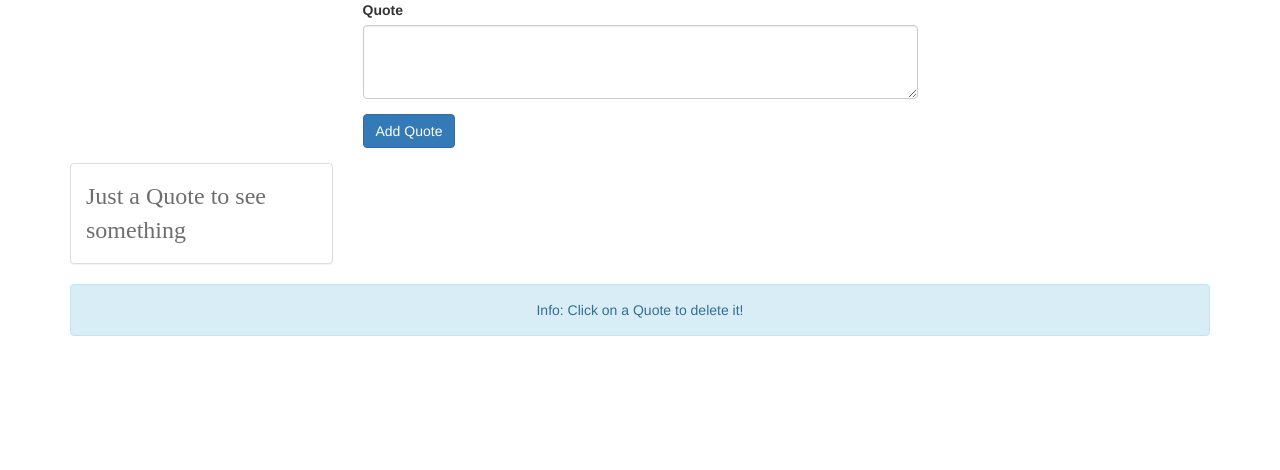
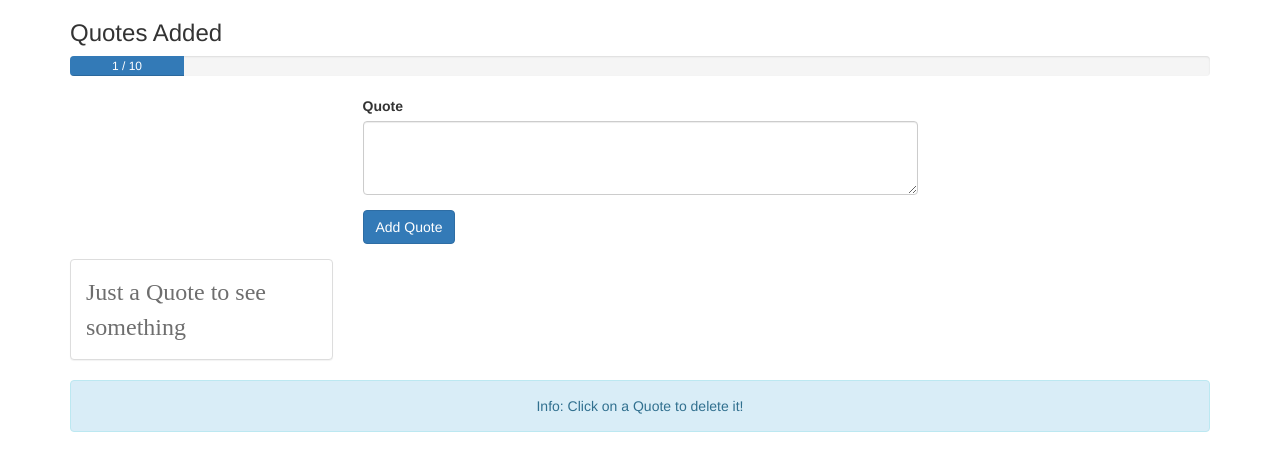
Before and after one commit to shkigor/vue-10-second-course-project-wonderful-quotes, a Vue app: page / in a window 1280 px wide. Shown: the top 470 px of the page. Built offline with nearby package versions, Linux system fonts and the light colour scheme; a web font is replaced by a local one.

Commit message:
147. Controlling Quotes with a Progress Bar

```diff
--- a/src/App.vue
+++ b/src/App.vue
@@ -1,5 +1,6 @@
 <template>
     <div class="container">
+        <app-header :quoteCount="quotes.length" :maxQuotes="maxQuotes"></app-header>
         <app-new-quote @quoteAdded="newQuote"></app-new-quote>
         <app-quote-grid :quotes="quotes" @quoteDeleted="deleteQuote"></app-quote-grid>
         <div class="row">
@@ -13,6 +14,7 @@
 <script>
 import QuoteGrid from './components/QuoteGrid';
 import NewQuote from './components/NewQuote';
+import Header from './components/Header';
 
 export default {
     data: function () {
@@ -25,6 +27,9 @@
     },
     methods: {
         newQuote(quote) {
+            if (this.quotes.length >= this.maxQuotes) {
+                return alert('Please delete some Quote first!');
+            }
             this.quotes.push(quote);
         },
         deleteQuote(index) {
@@ -33,7 +38,8 @@
     },
     components: {
         appQuoteGrid: QuoteGrid,
-        appNewQuote: NewQuote
+        appNewQuote: NewQuote,
+        appHeader: Header
     }
 }
 </script>
--- /dev/null
+++ b/src/components/Header.vue
@@ -0,0 +1,24 @@
+<template>
+    <div class="row">
+        <div class="col-sm-12">
+            <h3>Quotes Added</h3>
+            <div class="progress">
+                <div class="progress-bar" role="progressbar" aria-valuenow="60" aria-valuemin="0" aria-valuemax="100"
+                :style="{width: (quoteCount / maxQuotes) * 100 + '%'}">
+                    {{ quoteCount }} / {{ maxQuotes }}
+                </div>
+            </div>
+        </div>
+    </div>
+</template>
+
+<script>
+export default {
+    name: "Header",
+    props: ['quoteCount', 'maxQuotes']
+}
+</script>
+
+<style scoped>
+
+</style>
```
